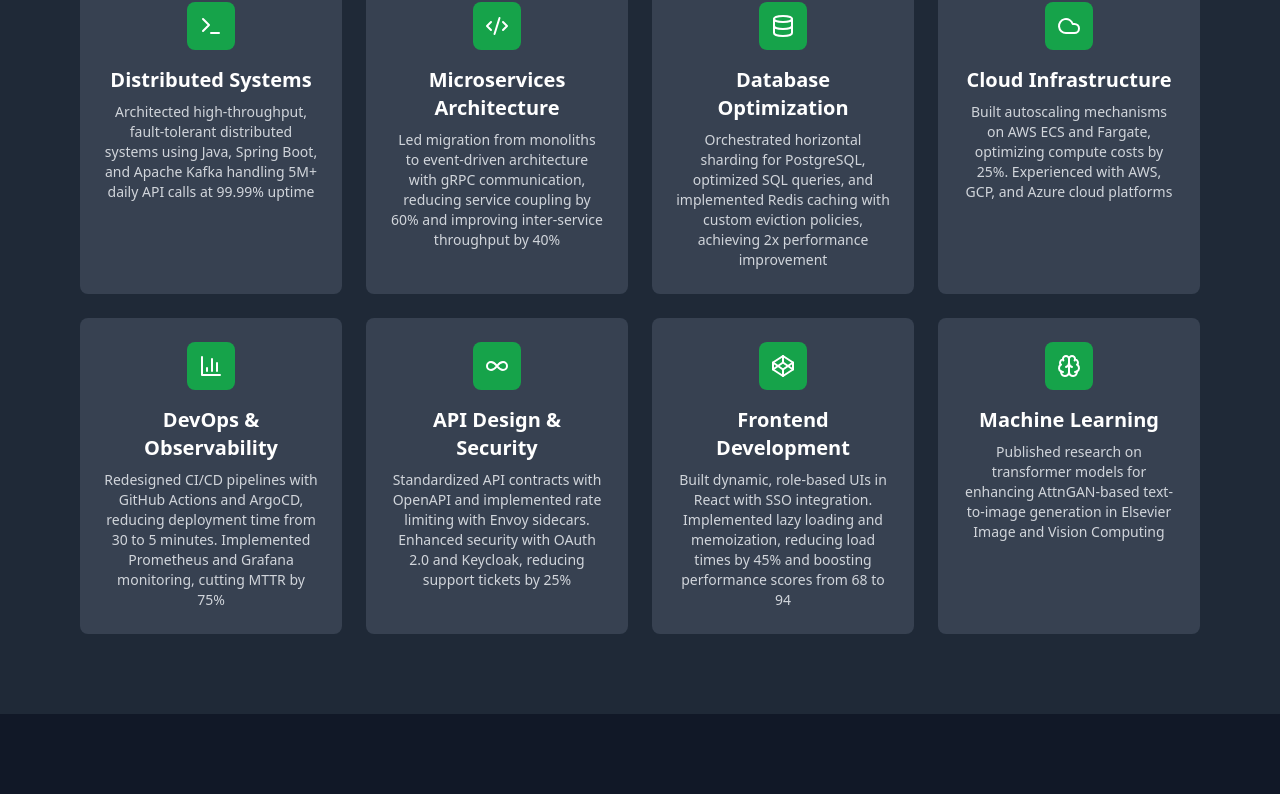
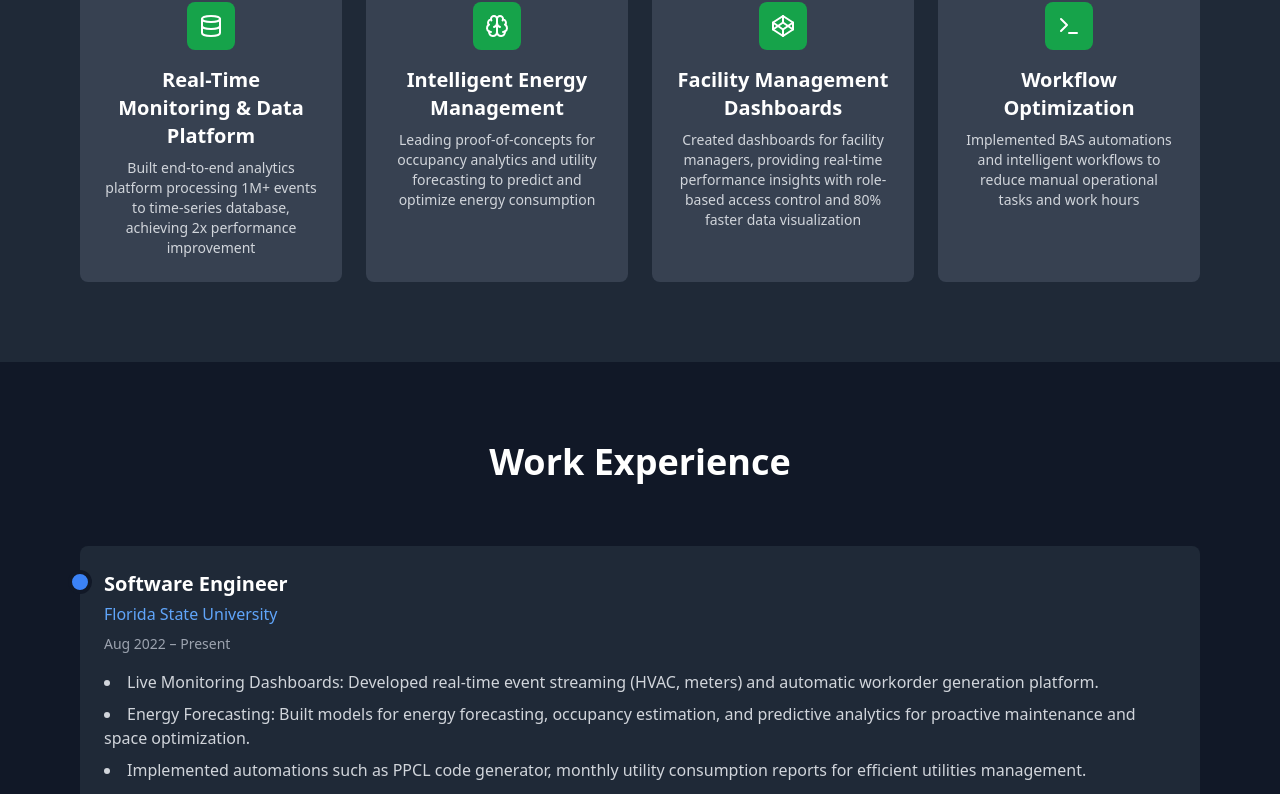
Before and after one commit to sairamkiran9/myportfolio, a React (Vite) app: page / in a window 1280 px wide. Shown: the part 1190-1984 px from the top of the page. Built offline with nearby package versions, Linux system fonts and the light colour scheme.

Commit message:
update: content

```diff
--- a/src/components/About.tsx
+++ b/src/components/About.tsx
@@ -3,45 +3,66 @@ import { Brain, Code2, Codepen, Infinity, Database, Terminal, Cloud, BarChart3 }
 
 export default function About() {
   const skills = [
+    // {
+    //   icon: <Terminal className="w-6 h-6" />,
+    //   title: "Distributed Systems",
+    //   description: "Architected high-throughput, fault-tolerant distributed systems using Java, Spring Boot, and Apache Kafka handling 5M+ daily API calls at 99.99% uptime"
+    // },
+    // {
+    //   icon: <Code2 className="w-6 h-6" />,
+    //   title: "Microservices Architecture",
+    //   description: "Led migration from monoliths to event-driven architecture with gRPC communication, reducing service coupling by 60% and improving inter-service throughput by 40%"
+    // },
+    // {
+    //   icon: <Database className="w-6 h-6" />,
+    //   title: "Database Optimization",
+    //   description: "Orchestrated horizontal sharding for PostgreSQL, optimized SQL queries, and implemented Redis caching with custom eviction policies, achieving 2x performance improvement"
+    // },
+    // {
+    //   icon: <Cloud className="w-6 h-6" />,
+    //   title: "Cloud Infrastructure",
+    //   description: "Built autoscaling mechanisms on AWS ECS and Fargate, optimizing compute costs by 25%. Experienced with AWS, GCP, and Azure cloud platforms"
+    // },
+    // {
+    //   icon: <BarChart3 className="w-6 h-6" />,
+    //   title: "DevOps & Observability",
+    //   description: "Redesigned CI/CD pipelines with GitHub Actions and ArgoCD, reducing deployment time from 30 to 5 minutes. Implemented Prometheus and Grafana monitoring, cutting MTTR by 75%"
+    // },
+    // {
+    //   icon: <Infinity className="w-6 h-6" />,
+    //   title: "API Design & Security",
+    //   description: "Standardized API contracts with OpenAPI and implemented rate limiting with Envoy sidecars. Enhanced security with OAuth 2.0 and Keycloak, reducing support tickets by 25%"
+    // },
+    // {
+    //   icon: <Codepen className="w-6 h-6" />,
+    //   title: "Frontend Development",
+    //   description: "Built dynamic, role-based UIs in React with SSO integration. Implemented lazy loading and memoization, reducing load times by 45% and boosting performance scores from 68 to 94"
+    // },
+    // {
+    //   icon: <Brain className="w-6 h-6" />,
+    //   title: "Machine Learning",
+    //   description: "Published research on transformer models for enhancing AttnGAN-based text-to-image generation in Elsevier Image and Vision Computing"
+    // }
+
 {
-      icon: <Terminal className="w-6 h-6" />,
-      title: "Distributed Systems",
-      description: "Architected high-throughput, fault-tolerant distributed systems using Java, Spring Boot, and Apache Kafka handling 5M+ daily API calls at 99.99% uptime"
+  icon: <Database className="w-6 h-6" />,
+  title: "Real-Time Monitoring & Data Platform",
+  description: "Built end-to-end analytics platform processing 1M+ events to time-series database, achieving 2x performance improvement"
 },
 {
-      icon: <Code2 className="w-6 h-6" />,
-      title: "Microservices Architecture",
-      description: "Led migration from monoliths to event-driven architecture with gRPC communication, reducing service coupling by 60% and improving inter-service throughput by 40%"
-    },
-    {
-      icon: <Database className="w-6 h-6" />,
-      title: "Database Optimization",
-      description: "Orchestrated horizontal sharding for PostgreSQL, optimized SQL queries, and implemented Redis caching with custom eviction policies, achieving 2x performance improvement"
-    },
-    {
-      icon: <Cloud className="w-6 h-6" />,
-      title: "Cloud Infrastructure",
-      description: "Built autoscaling mechanisms on AWS ECS and Fargate, optimizing compute costs by 25%. Experienced with AWS, GCP, and Azure cloud platforms"
-    },
-    {
-      icon: <BarChart3 className="w-6 h-6" />,
-      title: "DevOps & Observability",
-      description: "Redesigned CI/CD pipelines with GitHub Actions and ArgoCD, reducing deployment time from 30 to 5 minutes. Implemented Prometheus and Grafana monitoring, cutting MTTR by 75%"
-    },
-    {
-      icon: <Infinity className="w-6 h-6" />,
-      title: "API Design & Security",
-      description: "Standardized API contracts with OpenAPI and implemented rate limiting with Envoy sidecars. Enhanced security with OAuth 2.0 and Keycloak, reducing support tickets by 25%"
+  icon: <Brain className="w-6 h-6" />,
+  title: "Intelligent Energy Management",
+  description: "Leading proof-of-concepts for occupancy analytics and utility forecasting to predict and optimize energy consumption"
 },
 {
   icon: <Codepen className="w-6 h-6" />,
-      title: "Frontend Development",
-      description: "Built dynamic, role-based UIs in React with SSO integration. Implemented lazy loading and memoization, reducing load times by 45% and boosting performance scores from 68 to 94"
+  title: "Facility Management Dashboards",
+  description: "Created dashboards for facility managers, providing real-time performance insights with role-based access control and 80% faster data visualization"
 },
 {
-      icon: <Brain className="w-6 h-6" />,
-      title: "Machine Learning",
-      description: "Published research on transformer models for enhancing AttnGAN-based text-to-image generation in Elsevier Image and Vision Computing"
+  icon: <Terminal className="w-6 h-6" />,
+  title: "Workflow Optimization",
+  description: "Implemented BAS automations and intelligent workflows to reduce manual operational tasks and work hours"
 }
   ];
 
--- a/src/components/Contact.tsx
+++ b/src/components/Contact.tsx
@@ -30,7 +30,7 @@ export default function Contact() {
               </div>
               <div>
                 <p className="text-gray-400">Email</p>
-                <p className="text-white">muppanakiran4@gmail.com</p>
+                <p className="text-white">kiranmuppana09@gmail.com</p>
               </div>
             </div>
             <div className={styles['info-item']}>
@@ -39,7 +39,7 @@ export default function Contact() {
               </div>
               <div>
                 <p className="text-gray-400">Phone</p>
-                <p className="text-white">+1 512 710 7894</p>
+                <p className="text-white">+1 850 943 4453</p>
               </div>
             </div>
             <div className={styles['info-item']}>
--- a/src/components/Experience/Experience.tsx
+++ b/src/components/Experience/Experience.tsx
@@ -7,10 +7,10 @@ const experiences = [
     company: "Florida State University",
     period: "Aug 2022 – Present",
     description: [
-      "Backend: Designed and optimized backend systems for FSU’s enterprise applications and campus-wide BAS, enabling efficient utilities management.",
-      "Microservices: Migrated monoliths to event-driven microservices using Kafka for real-time BAS event streaming (HVAC, meters) on Kubernetes clusters.",
-      "AI: Built models for energy forecasting, occupancy estimation, and predictive analytics for proactive maintenance and space optimization.",
-      "Tech Stack: Java, Spring Boot, Kafka, gRPC, Kubernetes, AWS, Redis, PostgreSQL, Prometheus, Grafana, AI/ML."
+      "Live Monitoring Dashboards: Developed real-time event streaming (HVAC, meters) and automatic workorder generation platform.",
+      "Energy Forecasting: Built models for energy forecasting, occupancy estimation, and predictive analytics for proactive maintenance and space optimization.",
+      "Implemented automations such as PPCL code generator, monthly utility consumption reports for efficient utilities management.",
+      "Tech Stack: Java, Python, Kafka, Kubernetes, AWS, Redis, PostgreSQL, Large Language Models, Agentic RAG."
     ]
   },
   {
@@ -19,7 +19,7 @@ const experiences = [
     period: "Jul 2021 – Jul 2022",
     description: [
       "Backend: Developed backend systems processing 2M+ daily transactions, automating critical telecom workflows and streamlining operations.",
-      "AIOps: Built AWS data pipelines processing 10TB of streaming data daily. Designed ML models for root cause analysis and anomaly detection, reducing downtime by 20% in PoC.",
+      "AIOps: Designed ML models for root cause analysis and anomaly detection, reducing downtime by 20% in PoC.",
       "REST APIs: Integrated REST APIs to connect services, automate workflows, and enable seamless data exchange across platforms.",
       "Tech Stack: Java, Spring, Docker Swarm, RabbitMQ, ActiveMQ, Liquibase, ELK Stack, Jenkins, SQL, AWS, ML for AIOps."
     ]
--- a/src/components/Hero/Hero.tsx
+++ b/src/components/Hero/Hero.tsx
@@ -52,7 +52,7 @@ export default function Hero() {
             transition={{ delay: 0.6 }}
           >
             <SocialLink href="https://github.com/sairamkiran9" icon={<Github />} />
-            <SocialLink href="https://www.linkedin.com/in/kiran-muppana/" icon={<Linkedin />} />
+            <SocialLink href="https://www.linkedin.com/in/kiranmuppana9/" icon={<Linkedin />} />
             <SocialLink href="mailto:kiranmuppana36@gmail.com" icon={<Mail />} />
           </motion.div>
           <motion.h2
```
Lines whose indentation alone changed are shown as unchanged.
